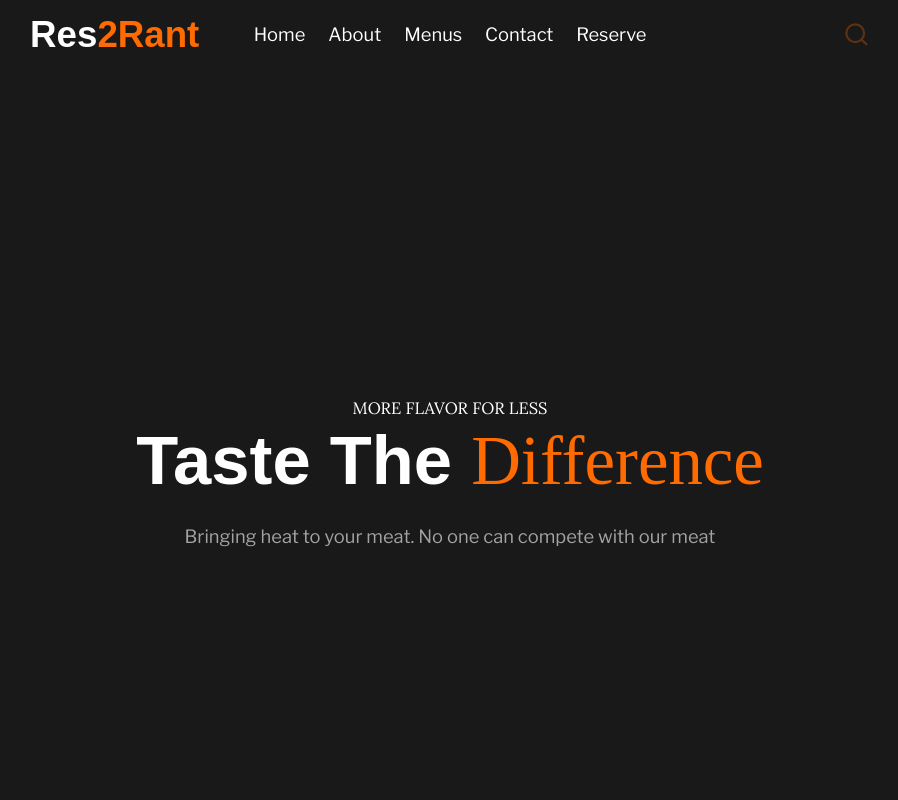
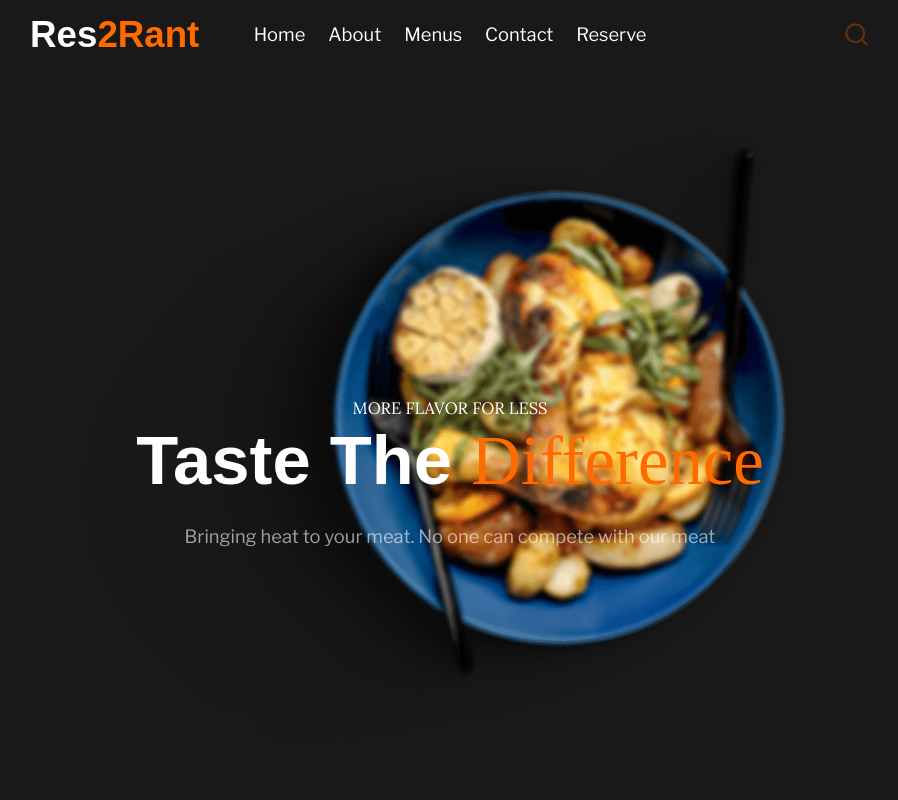
Before and after one commit to nazmus767921/Restaurant_project-1.00, a React (Vite) app: page / in a window 1280 px wide. Shown: the top 800 px of the page, without its empty margins (190-1088 px from the left). Built offline with nearby package versions, Linux system fonts and the light colour scheme; a web font is replaced by a local one.

Commit message:
Hero image with animation

```diff
--- a/src/pages/Home/components/Hero/Hero.jsx
+++ b/src/pages/Home/components/Hero/Hero.jsx
@@ -3,9 +3,9 @@ import { ChickenBowl } from "../../../../assets/images";
 import Description from "../../../../components/UI/Description";
 import Heading from "../../../../components/UI/Heading";
 import { hero } from "../../../../constant/en-us/home_page.constants";
-import { sharedImages } from "../../../../constant/en-us/shared.constants";
 import getCursiveStyle from "../../../../utils/helpers/getCursiveStyle";
 import { Wrapper } from "./styles/Hero.styles";
+import { ease } from "../../../../utils/animation";
 
 const Hero = () => {
 	return (
@@ -13,6 +13,9 @@ const Hero = () => {
 			<div className="content">
 				<Heading tag={hero.tagline} title={getCursiveStyle(hero.title)} />
 				<Description>{hero.description}</Description>
+			</div>
+			<div className="hero_image--wrapper">
+				<HeroImage />
 			</div>
 		</Wrapper>
 	);
@@ -26,9 +29,21 @@ const HeroImage = () => {
 	);
 };
 
-
 const HeroImageWrapper = styled.div`
-	/* width: ; */
-`
+	width: 43em;
+	aspect-ratio: 1.124/1;
+	position: relative;
+	left: 16em;
+	/* animation */
+	@keyframes moveLeft {
+		0% {
+			left: 0;
+		}
+		100% {
+			left: -16rem;
+		}
+	}
+	animation: moveLeft 2s ${ease["out-expo"]} forwards 0.35s;
+`;
 
 export default Hero;
--- a/src/pages/Home/components/Hero/styles/Hero.styles.js
+++ b/src/pages/Home/components/Hero/styles/Hero.styles.js
@@ -23,30 +23,16 @@ export const Wrapper = styled.div`
 		gap: 1.75rem;
 		padding: 0 2em;
 	}
-	.bg-image {
+	.hero_image--wrapper {
 		position: absolute;
-		width: 19.375em;
-		aspect-ratio: 1;
-		height: 22.6875rem;
-		right: -12.625em;
-		bottom: 20%;
-		@media only screen and (${devices.md}) {
-			width: 30em;
-			right: -12.625em;
-			bottom: 30%;
-		}
+		top: 0;
+		bottom: 0;
 
-		filter: drop-shadow(-7px 2px 16px rgba(0, 0, 0, 0.44))
-			drop-shadow(-28px 8px 29px rgba(0, 0, 0, 0.38))
-			drop-shadow(-63px 18px 39px rgba(0, 0, 0, 0.23))
-			drop-shadow(-111px 31px 46px rgba(0, 0, 0, 0.07))
-			drop-shadow(-174px 49px 51px rgba(0, 0, 0, 0.01)) blur(2px);
-
-		@media screen and (${devices.md}) {
-			filter: drop-shadow(-7px 2px 16px rgba(0, 0, 0, 0.44))
-				drop-shadow(-28px 8px 29px rgba(0, 0, 0, 0.38))
-				drop-shadow(-63px 18px 39px rgba(0, 0, 0, 0.23))
-				drop-shadow(-111px 31px 46px rgba(0, 0, 0, 0.07));
-		}
+		/* places the bg-image absolutely in the center */
+		display: flex;
+		align-items: center;
+		justify-content: flex-end;
+		/* layout */
+		width: 100%;
 	}
 `;
```
